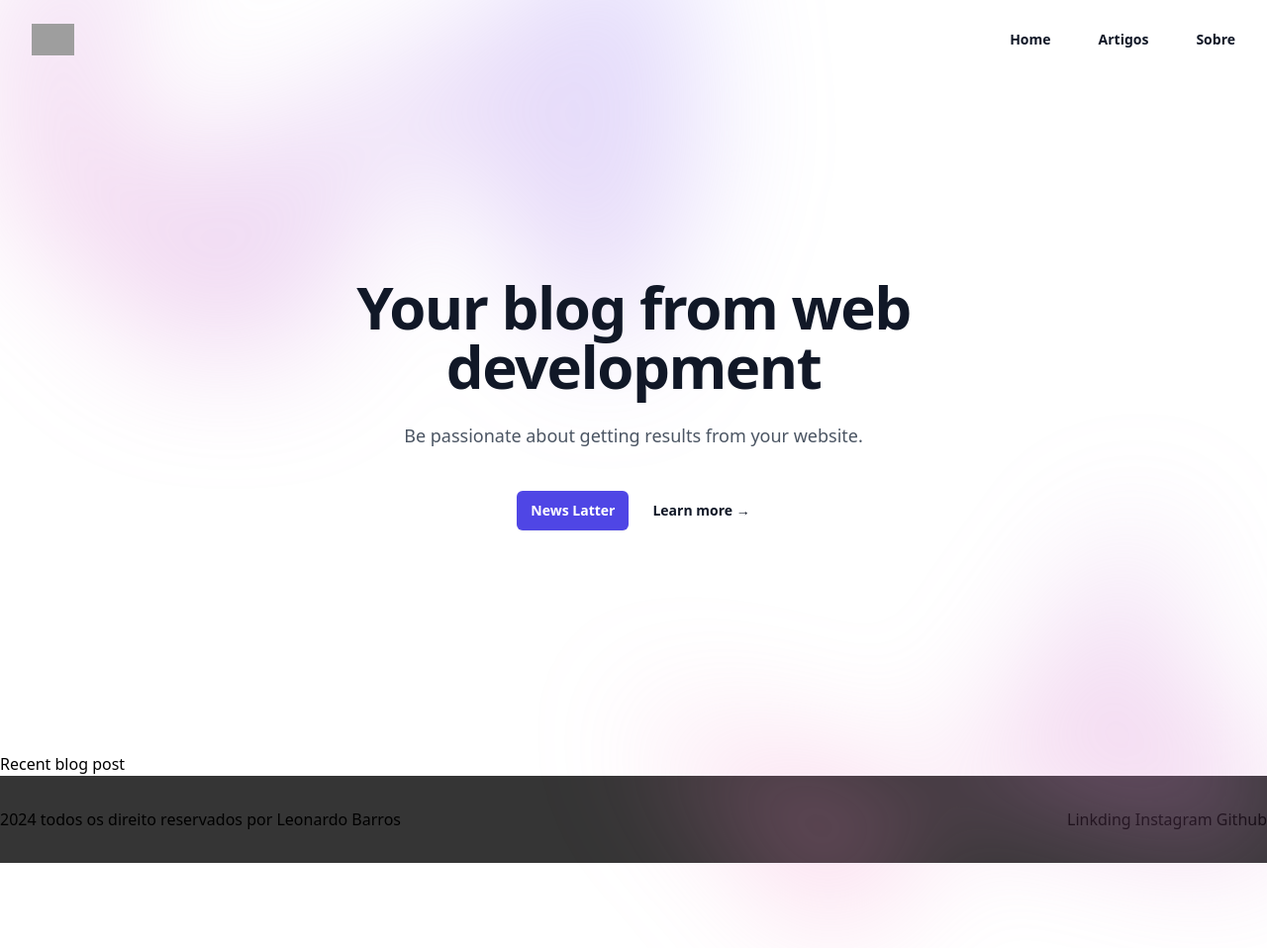
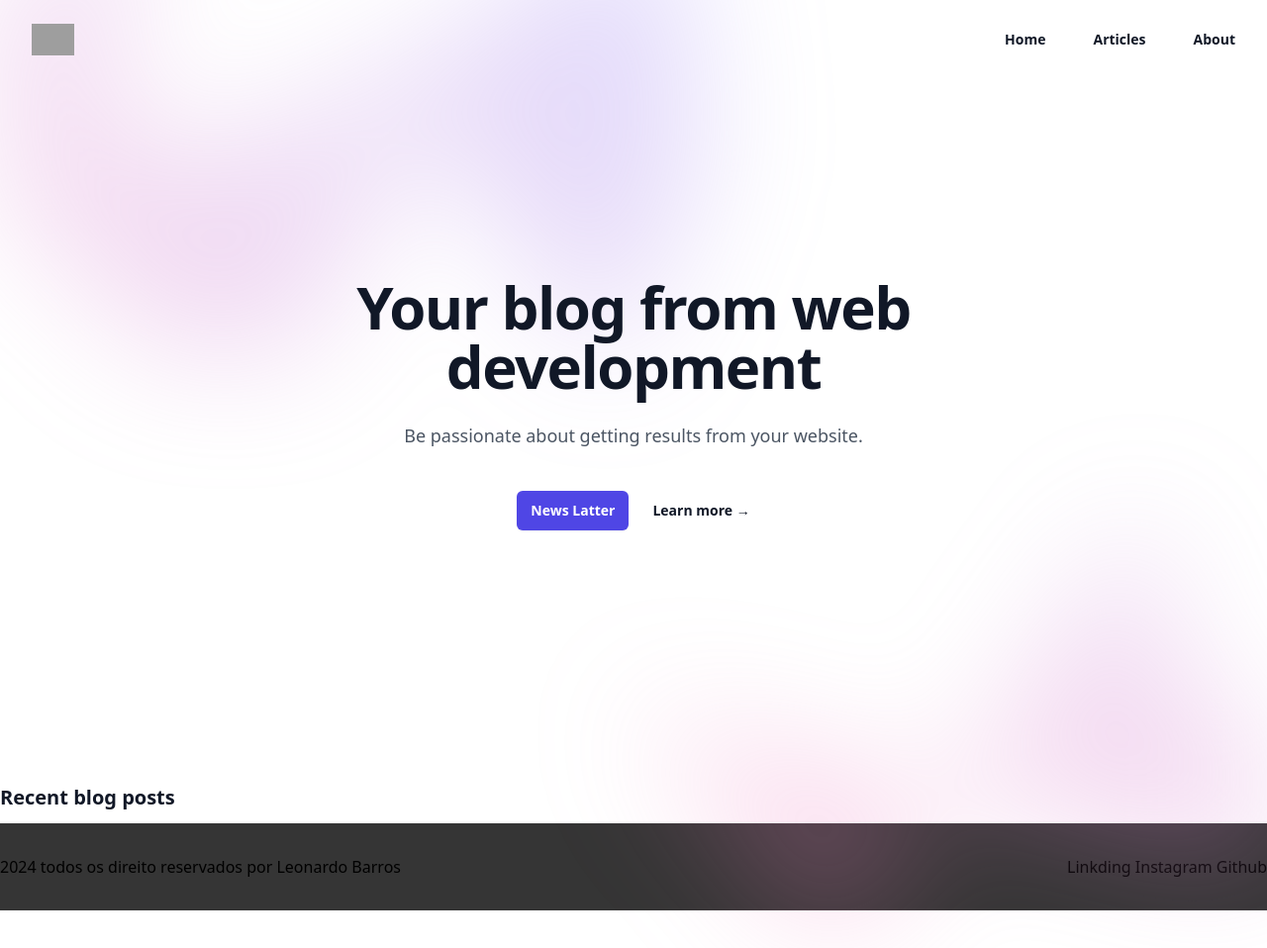
Before and after one commit to LBarros77/weblog, a Django app: page / in a window 1280 px wide. Shown: the whole page at 99% size. Run offline with Django 5.2, Linux system fonts and the light colour scheme; data that the repository does not hold is empty; some libraries are stand-ins or nearby versions; grey boxes are pictures that could not be loaded.

Commit message:
Create section recent posts

```diff
--- a/core/views.py
+++ b/core/views.py
@@ -6,8 +6,13 @@ from blog.models import Post
 
 def home(request):
     posts = Post.objects.filter(status=Post.ACTIVE)
-
-    return render(request, 'core/home.html', {'posts': posts})
+    recent_posts = posts[:3]
+    context = {
+        'posts': posts,
+        'recent_posts': recent_posts
+    }
+    print(context)
+    return render(request, 'core/home.html', context)
 
 def about(request):
     return render(request, 'core/about.html')
--- a/templates/components/footer.html
+++ b/templates/components/footer.html
@@ -1,6 +1,6 @@
 {% load static %}
 
-<footer class="w-full bg-dark py-8">
+<footer class="w-full bg-dark py-8 mb-0">
 	<div class="max-w-7xl mx-auto flex items-center justify-between">
 		<h5>2024 todos os direito reservados por Leonardo Barros</h5>
 		<div class="items-center justify-between">
--- a/templates/components/header.html
+++ b/templates/components/header.html
@@ -18,8 +18,8 @@
       </div>
       <div class="hidden lg:flex lg:gap-x-12">
         <a href="#" class="text-sm font-semibold leading-6 text-gray-900">Home</a>
-        <a href="#" class="text-sm font-semibold leading-6 text-gray-900">Artigos</a>
-        <a href="#" class="text-sm font-semibold leading-6 text-gray-900">Sobre</a>
+        <a href="#" class="text-sm font-semibold leading-6 text-gray-900">Articles</a>
+        <a href="#" class="text-sm font-semibold leading-6 text-gray-900">About</a>
       </div>
     </nav>
     <!-- Mobile menu, show/hide based on menu open state. -->
@@ -29,7 +29,7 @@
       <div class="fixed inset-y-0 right-0 z-50 w-full overflow-y-auto bg-white px-6 py-6 sm:max-w-sm sm:ring-1 sm:ring-gray-900/10">
         <div class="flex items-center justify-between">
           <a href="#" class="-m-1.5 p-1.5">
-            <span class="sr-only">Your Company</span>
+            <span class="sr-only">Weblog</span>
             <img class="h-8 w-auto" src="https://tailwindui.com/img/logos/mark.svg?color=indigo&shade=600" alt="">
           </a>
           <button type="button" class="-m-2.5 rounded-md p-2.5 text-gray-700">
@@ -42,9 +42,9 @@
         <div class="mt-6 flow-root">
           <div class="-my-6 divide-y divide-gray-500/10">
             <div class="space-y-2 py-6">
-              <a href="#" class="-mx-3 block rounded-lg px-3 py-2 text-base font-semibold leading-7 text-gray-900 hover:bg-gray-50">Product</a>
-              <a href="#" class="-mx-3 block rounded-lg px-3 py-2 text-base font-semibold leading-7 text-gray-900 hover:bg-gray-50">Features</a>
-              <a href="#" class="-mx-3 block rounded-lg px-3 py-2 text-base font-semibold leading-7 text-gray-900 hover:bg-gray-50">Marketplace</a>
+              <a href="#" class="-mx-3 block rounded-lg px-3 py-2 text-base font-semibold leading-7 text-gray-900 hover:bg-gray-50">Home</a>
+              <a href="#" class="-mx-3 block rounded-lg px-3 py-2 text-base font-semibold leading-7 text-gray-900 hover:bg-gray-50">Articles</a>
+              <a href="#" class="-mx-3 block rounded-lg px-3 py-2 text-base font-semibold leading-7 text-gray-900 hover:bg-gray-50">About</a>
             </div>
           </div>
         </div>
--- a/templates/core/base.html
+++ b/templates/core/base.html
@@ -25,7 +25,7 @@
 </head>
 <body class="bg-white">
   {% include 'components/header.html' %}
-  <main>
+  <main class="max-w-7xl mx-auto">
     {% block content %}
     {% endblock %}
   </main>
--- a/templates/core/home.html
+++ b/templates/core/home.html
@@ -23,8 +23,21 @@
     </div>
   </section>
 
-  <section>
-    <h2>Recent blog post</h2>
-    <div class="grid w-7xl:grid-cols"></div>
+  <section class="relative pt-8">
+    <h2 class="text-xl font-semibold text-gray-900 mb-3">Recent blog posts</h2>
+    <div class="flex min-sm:flex-col items-center justify-around gap-8">
+      {% for post in recent_posts %}
+      <div class="relative">
+        <div class="w-100">
+          <img src="media/{{post.image}}" alt="" width="300px" height="300px">
+        </div>
+        <article class="text-wrap py-3">
+          <h5 class="font-small text-gray-500 my-3">{{post.created_at}}</h5>
+          <h3 class="font-semibold text-gray-800 mb-3">{{post.title}}</h3>
+          <p class="leading-7 text-gray-600 w-11/12">{{post.intro}}</p>
+        </article>
+      </div>
+      {% endfor %}
+    </div>
   </section>
 {% endblock %}
--- a/weblog/settings.py
+++ b/weblog/settings.py
@@ -21,6 +21,7 @@ env = environ.Env(
 
 # Set the project base directory
 BASE_DIR = os.path.dirname(os.path.dirname(os.path.abspath(__file__)))
+ROOT_DIR = os.path.dirname(os.path.dirname(__file__))
 
 # Take environment variables from .env file
 environ.Env.read_env(os.path.join(BASE_DIR, '.env'))
```
Also changed, not shown: 1 other file.
